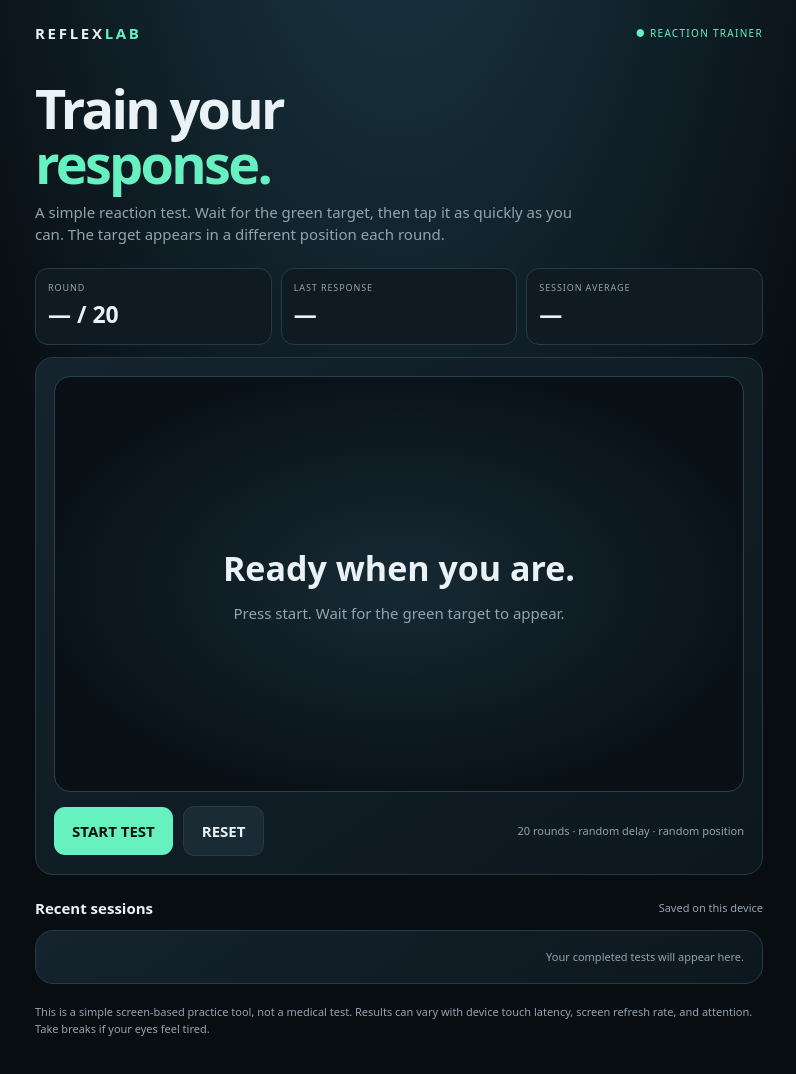
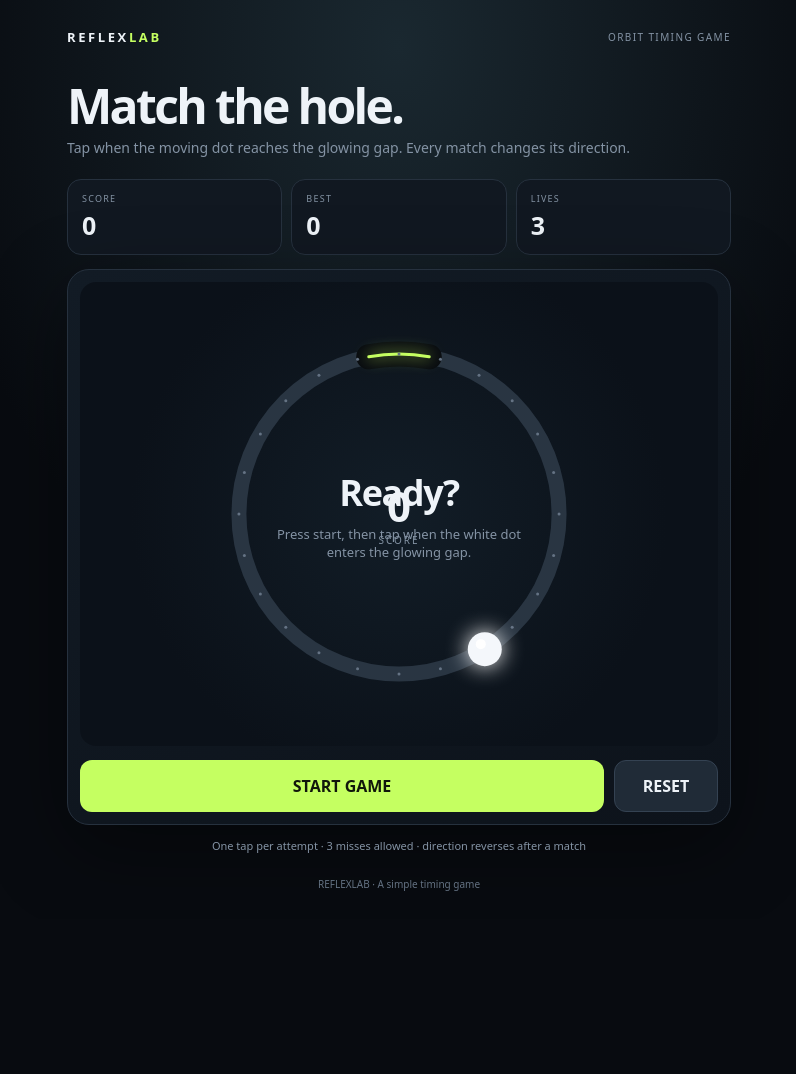
Before and after one commit to imthejatin-star/ReflexLab, a website: page index.html in a window 1280 px wide. Shown: the whole page, without its empty margins (241-1037 px from the left). After the commit the page ends 919 px from the top, so only its background shows below. Drawn offline with Linux system fonts and the light colour scheme.

Commit message:
Rebuild ReflexLab as a simple Match Hole game

```diff
--- a/index.html
+++ b/index.html
@@ -3,164 +3,150 @@
 <head>
 <meta charset="utf-8">
 <meta name="viewport" content="width=device-width,initial-scale=1,viewport-fit=cover">
-<meta name="theme-color" content="#080d12">
-<meta name="description" content="A simple visual reaction training app.">
-<link rel="manifest" href="manifest.webmanifest">
-<title>ReflexLab — Reaction Trainer</title>
+<meta name="theme-color" content="#080b10">
+<meta name="description" content="A simple orbit timing game. Match the moving dot with the hole.">
+<link rel="manifest" href="./manifest.webmanifest">
+<title>ReflexLab — Match Hole</title>
 <style>
-:root{color-scheme:dark;--bg:#080d12;--panel:#111b24;--line:#263b47;--text:#eaf2f6;--muted:#91a5b0;--mint:#67f0c0;--amber:#ffca73;--red:#ff777e}
+:root{color-scheme:dark;--bg:#080b10;--panel:#111821;--line:#26313e;--text:#eef3f8;--muted:#8493a4;--lime:#c5ff61;--red:#ff737b}
 *{box-sizing:border-box}
-body{margin:0;min-height:100vh;background:radial-gradient(ellipse at 50% -20%,#1b3946 0,transparent 55%),var(--bg);color:var(--text);font:15px/1.5 system-ui,-apple-system,Segoe UI,sans-serif}
-button{font:inherit;cursor:pointer}
-button:focus-visible{outline:2px solid var(--mint);outline-offset:3px}
-main{width:min(760px,100%);margin:auto;padding:22px 16px 42px}
-header{display:flex;justify-content:space-between;align-items:center}
-.brand{font-size:15px;font-weight:900;letter-spacing:.18em}.brand span{color:var(--mint)}
-.status{font-size:10px;letter-spacing:.13em;color:var(--mint)}
-h1{font-size:clamp(34px,8vw,54px);line-height:1.02;letter-spacing:-.05em;margin:36px 0 10px}
-.lead{color:var(--muted);max-width:560px;margin:0 0 22px}
-.panel{background:linear-gradient(145deg,#14232d,#0d171e);border:1px solid var(--line);border-radius:18px;padding:18px}
-.stats{display:grid;grid-template-columns:repeat(3,1fr);gap:9px;margin:12px 0}
-.stat{background:#101a22;border:1px solid var(--line);border-radius:13px;padding:12px}
-.stat small{display:block;color:var(--muted);font-size:9px;letter-spacing:.1em;text-transform:uppercase}
-.stat b{display:block;font-size:23px;font-variant-numeric:tabular-nums;margin-top:3px}
-.arena{height:min(52vh,430px);min-height:290px;position:relative;overflow:hidden;border:1px solid #2a414d;border-radius:16px;background:radial-gradient(ellipse at center,#162a34,#091117 75%);touch-action:manipulation;user-select:none}
-.message{position:absolute;inset:0;display:grid;place-content:center;text-align:center;padding:24px;color:var(--muted);pointer-events:none}
-.message strong{display:block;color:var(--text);font-size:clamp(24px,5vw,34px);margin-bottom:8px}
-.target{position:absolute;display:none;width:72px;height:72px;border:0;border-radius:50%;padding:0;background:radial-gradient(circle at 35% 30%,#e4fff6 0,#67f0c0 43%,#168d70 100%);box-shadow:0 0 0 9px #67f0c01c,0 0 34px #67f0c080;transform:translate(-50%,-50%);touch-action:manipulation;z-index:2}
-.target:active{filter:brightness(1.15)}
-.controls{display:flex;gap:10px;align-items:center;flex-wrap:wrap;margin-top:14px}
-.primary,.secondary{border:0;border-radius:11px;padding:13px 18px;font-weight:850}
-.primary{background:var(--mint);color:#06130f}.secondary{background:#1b2b36;border:1px solid var(--line);color:var(--text)}
-.primary:disabled{opacity:.4;cursor:not-allowed}
-.hint{color:var(--muted);font-size:11px;margin-left:auto}
-.history{display:grid;gap:8px;margin-top:10px}
-.history-row{display:flex;justify-content:space-between;gap:12px;padding:9px 0;border-bottom:1px solid var(--line);font-size:12px}
-.note{font-size:11px;color:var(--muted);margin-top:20px}
-@media(max-width:520px){main{padding:17px 12px 32px}.stats{gap:6px}.stat{padding:10px}.stat b{font-size:20px}.target{width:68px;height:68px}.hint{width:100%;margin:0}}
+html,body{margin:0;min-height:100%;background:var(--bg);color:var(--text);font-family:system-ui,-apple-system,Segoe UI,sans-serif}
+body{min-height:100svh;background:radial-gradient(ellipse at 50% 5%,#1a2830 0,transparent 52%),var(--bg);display:flex;justify-content:center}
+main{width:min(720px,100%);min-height:100svh;padding:clamp(16px,4vw,28px);display:flex;flex-direction:column}
+header{display:flex;align-items:center;justify-content:space-between;gap:12px}
+.brand{font-weight:900;letter-spacing:.2em;font-size:13px}.brand span{color:var(--lime)}
+.tag{font-size:10px;letter-spacing:.14em;color:var(--muted)}
+h1{font-size:clamp(32px,7vw,48px);line-height:1;margin:36px 0 8px;letter-spacing:-.055em}
+.sub{color:var(--muted);font-size:14px;margin:0 0 22px}
+.scorebar{display:grid;grid-template-columns:1fr 1fr 1fr;gap:9px;margin-bottom:14px}
+.stat{background:#111821;border:1px solid var(--line);border-radius:14px;padding:12px 14px}
+.stat small{display:block;color:var(--muted);font-size:9px;letter-spacing:.14em;text-transform:uppercase}
+.stat b{display:block;font-size:25px;font-variant-numeric:tabular-nums;margin-top:3px}
+.gamebox{background:linear-gradient(150deg,#121b25,#0d131b);border:1px solid var(--line);border-radius:22px;padding:12px;box-shadow:0 24px 80px #0006}
+.stage{width:100%;aspect-ratio:1/1;max-height: min(58svh,480px);margin:auto;position:relative;border-radius:16px;overflow:hidden;background:radial-gradient(circle,#121d27 0,#0b1119 68%);touch-action:manipulation;user-select:none}
+canvas{width:100%;height:100%;display:block;touch-action:manipulation}
+.overlay{position:absolute;inset:0;display:grid;place-content:center;text-align:center;padding:26px;pointer-events:none}
+.overlay strong{font-size:clamp(25px,6vw,36px);letter-spacing:-.04em}
+.overlay span{color:var(--muted);font-size:13px;margin-top:8px;max-width:260px}
+.controls{display:flex;gap:10px;margin-top:14px}
+button{font:inherit;cursor:pointer;border:0;border-radius:12px;padding:14px 18px;font-weight:850}
+.primary{background:var(--lime);color:#11170b;flex:1}
+.secondary{background:#202b37;border:1px solid #344252;color:var(--text);min-width:104px}
+button:focus-visible{outline:2px solid var(--lime);outline-offset:3px}
+.tip{text-align:center;color:var(--muted);font-size:11px;margin:13px 0 0}
+footer{margin-top:auto;padding-top:24px;color:#647283;font-size:10px;text-align:center}
+@media(max-height:720px){h1{margin-top:22px}.sub{margin-bottom:14px}.stage{max-height:48svh}.stat{padding:9px 12px}.stat b{font-size:21px}}
 </style>
 </head>
 <body>
 <main>
-<header><div class="brand">REFLEX<span>LAB</span></div><div class="status">● REACTION TRAINER</div></header>
-<h1>Train your<br><span style="color:var(--mint)">response.</span></h1>
-<p class="lead">A simple reaction test. Wait for the green target, then tap it as quickly as you can. The target appears in a different position each round.</p>
-<section class="stats">
- <div class="stat"><small>Round</small><b id="round">— / 20</b></div>
- <div class="stat"><small>Last response</small><b id="last">—</b></div>
- <div class="stat"><small>Session average</small><b id="average">—</b></div>
+<header><div class="brand">REFLEX<span>LAB</span></div><div class="tag">ORBIT TIMING GAME</div></header>
+<h1>Match the hole.</h1>
+<p class="sub">Tap when the moving dot reaches the glowing gap. Every match changes its direction.</p>
+<section class="scorebar">
+ <div class="stat"><small>Score</small><b id="score">0</b></div>
+ <div class="stat"><small>Best</small><b id="best">0</b></div>
+ <div class="stat"><small>Lives</small><b id="lives">3</b></div>
 </section>
-<section class="panel">
- <div class="arena" id="arena">
-  <div class="message" id="message"><div><strong>Ready when you are.</strong>Press start. Wait for the green target to appear.</div></div>
-  <button class="target" id="target" type="button" aria-label="Tap the green target"></button>
+<section class="gamebox">
+ <div class="stage" id="stage">
+  <canvas id="game" aria-label="Circular timing game"></canvas>
+  <div class="overlay" id="overlay"><strong id="headline">Ready?</strong><span id="instruction">Press start, then tap when the white dot enters the glowing gap.</span></div>
  </div>
  <div class="controls">
-  <button class="primary" id="start" type="button">START TEST</button>
+  <button class="primary" id="start" type="button">START GAME</button>
   <button class="secondary" id="reset" type="button">RESET</button>
-  <span class="hint" id="hint">20 rounds · random delay · random position</span>
  </div>
 </section>
-<section style="margin-top:22px">
- <div style="display:flex;justify-content:space-between;align-items:center"><b>Recent sessions</b><span class="hint">Saved on this device</span></div>
- <div class="panel history" id="history"><div class="hint">Your completed tests will appear here.</div></div>
-</section>
-<p class="note">This is a simple screen-based practice tool, not a medical test. Results can vary with device touch latency, screen refresh rate, and attention. Take breaks if your eyes feel tired.</p>
+<p class="tip" id="tip">One tap per attempt · 3 misses allowed · direction reverses after a match</p>
+<footer>REFLEXLAB · A simple timing game</footer>
 </main>
 <script>
 (()=>{
 'use strict';
+const canvas=document.getElementById('game'),ctx=canvas.getContext('2d');
 const $=id=>document.getElementById(id);
-const KEY='reflexlab-simple-v1';
-const TOTAL=20;
-let running=false,waiting=false,round=0,startedAt=0,waitTimer=null,timeoutTimer=null,times=[];
-let history=[];
-try{history=JSON.parse(localStorage.getItem(KEY)||'[]');if(!Array.isArray(history))history=[]}catch{history=[]}
-const average=a=>a.length?Math.round(a.reduce((x,y)=>x+y,0)/a.length):0;
-function saveHistory(){try{localStorage.setItem(KEY,JSON.stringify(history.slice(-20)))}catch{}}
-function renderHistory(){
- $('history').innerHTML=history.length?history.slice(-6).reverse().map(x=>'<div class="history-row"><span>'+escapeText(x.date)+'</span><b>'+x.average+' ms average · '+x.best+' ms best</b></div>').join(''):'<div class="hint">Your completed tests will appear here.</div>';
+const STORE='reflexlab-match-hole-best-v1';
+let active=false,score=0,lives=3,best=0,angle=0,direction=1,speed=2.15,target=-Math.PI/2,last=0,feedback='',feedbackUntil=0;
+try{best=Number(localStorage.getItem(STORE))||0}catch{}
+$('best').textContent=best;
+const TAU=Math.PI*2,WINDOW=.19;
+const norm=a=>Math.atan2(Math.sin(a),Math.cos(a));
+function resize(){
+ const r=canvas.getBoundingClientRect(),dpr=Math.min(window.devicePixelRatio||1,2);
+ canvas.width=Math.max(1,Math.round(r.width*dpr));canvas.height=Math.max(1,Math.round(r.height*dpr));
+ ctx.setTransform(dpr,0,0,dpr,0,0);
 }
-function escapeText(s){return String(s).replace(/[&<>"']/g,c=>({'&':'&amp;','<':'&lt;','>':'&gt;','"':'&quot;',"'":'&#39;'}[c]))}
-function setMessage(title,detail){
- $('message').style.display='grid';
- $('message').innerHTML='<div><strong>'+title+'</strong>'+detail+'</div>';
+function randomTarget(old){
+ let a=old;
+ for(let i=0;i<12&&Math.abs(norm(a-old))<.9;i++)a=Math.random()*TAU-Math.PI;
+ return a;
 }
-function clearTimers(){clearTimeout(waitTimer);clearTimeout(timeoutTimer);waitTimer=null;timeoutTimer=null}
-function updateStats(last='—'){
- $('round').textContent=running?round+' / '+TOTAL:'— / '+TOTAL;
- $('last').textContent=last;
- $('average').textContent=times.length?average(times)+' ms':'—';
+function stats(){
+ $('score').textContent=score;$('best').textContent=best;$('lives').textContent=lives;
 }
-function startTest(){
- clearTimers();running=true;waiting=false;round=0;times=[];
- $('start').disabled=true;$('start').textContent='TEST RUNNING';
- $('target').style.display='none';updateStats();nextRound();
+function message(title,detail){
+ $('headline').textContent=title;$('instruction').textContent=detail;$('overlay').style.display='grid';
 }
-function nextRound(){
- if(!running)return;
- if(round>=TOTAL){finishTest();return}
- round++;waiting=false;$('target').style.display='none';updateStats();
- setMessage('Get ready…','Wait for the green target. Do not tap before it appears.');
- const delay=850+Math.random()*1900;
- waitTimer=setTimeout(()=>{
-  if(!running)return;
-  const arena=$('arena'),target=$('target');
-  const margin=48;
-  const x=margin+Math.random()*Math.max(1,arena.clientWidth-margin*2);
-  const y=margin+Math.random()*Math.max(1,arena.clientHeight-margin*2);
-  target.style.left=x+'px';target.style.top=y+'px';
-  $('message').style.display='none';
-  target.style.display='block';
-  waiting=true;startedAt=performance.now();
-  timeoutTimer=setTimeout(()=>{
-   if(!running||!waiting)return;
-   waiting=false;target.style.display='none';
-   setMessage('Too slow','That round timed out. Preparing the next one.');
-   updateStats('Miss');
-   waitTimer=setTimeout(nextRound,700);
-  },2500);
- },delay);
-}
-function hitTarget(event){
- event.preventDefault();event.stopPropagation();
- if(!running||!waiting)return;
- const elapsed=Math.round(performance.now()-startedAt);
- waiting=false;clearTimeout(timeoutTimer);
- $('target').style.display='none';times.push(elapsed);
- updateStats(elapsed+' ms');
- setMessage(elapsed+' ms','Response recorded. Next target coming up.');
- waitTimer=setTimeout(nextRound,650);
-}
-function finishTest(){
- running=false;waiting=false;clearTimers();$('target').style.display='none';
- const avg=average(times),best=times.length?Math.min(...times):0;
- const date=new Date().toLocaleDateString();
- history.push({date,average:avg,best,completed:times.length});
- saveHistory();renderHistory();
- $('start').disabled=false;$('start').textContent='RUN AGAIN';
- $('round').textContent=TOTAL+' / '+TOTAL;
- setMessage('Test complete',times.length+' successful taps · '+avg+' ms average · '+best+' ms best.');
- $('hint').textContent=times.length+' successful taps out of '+TOTAL;
+function start(){
+ score=0;lives=3;speed=2.15;direction=Math.random()<.5?1:-1;
+ target=-Math.PI/2;angle=target+Math.PI*.82;active=true;feedback='';stats();
+ $('overlay').style.display='none';$('start').textContent='PLAYING…';$('start').disabled=true;
 }
 function reset(){
- clearTimers();running=false;waiting=false;round=0;times=[];
- $('target').style.display='none';$('start').disabled=false;$('start').textContent='START TEST';
- $('hint').textContent='20 rounds · random delay · random position';
- setMessage('Ready when you are.','Press start. Wait for the green target to appear.');
- updateStats();
+ active=false;score=0;lives=3;speed=2.15;direction=1;target=-Math.PI/2;angle=target+Math.PI*.82;
+ stats();$('start').disabled=false;$('start').textContent='START GAME';
+ message('Ready?','Press start, then tap when the white dot enters the glowing gap.');
 }
-$('start').addEventListener('click',startTest);
+function tap(){
+ if(!active)return;
+ const delta=Math.abs(norm(angle-target));
+ if(delta<=WINDOW){
+  score++;direction*=-1;speed=Math.min(4.2,speed+.075);
+  const old=target;target=randomTarget(old);
+  feedback='MATCH!';feedbackUntil=performance.now()+650;
+  if(score>best){best=score;try{localStorage.setItem(STORE,String(best))}catch{}}
+ }else{
+  lives--;feedback='MISS';feedbackUntil=performance.now()+650;
+  if(lives<=0){
+   active=false;$('start').disabled=false;$('start').textContent='PLAY AGAIN';
+   message('Game over','You scored '+score+'. Press play again to try for a new best.');
+  }
+ }
+ stats();
+}
+function draw(now){
+ const w=canvas.clientWidth,h=canvas.clientHeight,cx=w/2,cy=h/2,r=Math.min(w,h)*.345;
+ ctx.clearRect(0,0,w,h);
+ // Subtle orbit guides
+ ctx.beginPath();ctx.arc(cx,cy,r,0,TAU);ctx.strokeStyle='#293542';ctx.lineWidth=15;ctx.stroke();
+ // Hole: a dark cut-out with a soft lime edge
+ ctx.beginPath();ctx.arc(cx,cy,r,target-WINDOW,target+WINDOW);ctx.strokeStyle='#080b10';ctx.lineWidth=25;ctx.lineCap='round';ctx.stroke();
+ ctx.beginPath();ctx.arc(cx,cy,r,target-WINDOW,target+WINDOW);ctx.strokeStyle='#c5ff61';ctx.lineWidth=3;ctx.shadowColor='#c5ff61';ctx.shadowBlur=15;ctx.stroke();ctx.shadowBlur=0;
+ // Tiny orbit markers
+ for(let i=0;i<24;i++){
+  const a=i*TAU/24,x=cx+Math.cos(a)*r,y=cy+Math.sin(a)*r;
+  ctx.beginPath();ctx.arc(x,y,1.5,0,TAU);ctx.fillStyle='#657384';ctx.fill();
+ }
+ // Moving dot
+ const x=cx+Math.cos(angle)*r,y=cy+Math.sin(angle)*r;
+ ctx.beginPath();ctx.arc(x,y,17,0,TAU);ctx.fillStyle='#f4f7fb';ctx.shadowColor='#fff';ctx.shadowBlur=22;ctx.fill();ctx.shadowBlur=0;
+ ctx.beginPath();ctx.arc(x-4,y-5,5,0,TAU);ctx.fillStyle='#fff';ctx.fill();
+ // Center score
+ ctx.textAlign='center';ctx.textBaseline='middle';ctx.fillStyle='#eef3f8';ctx.font='800 42px system-ui';ctx.fillText(String(score),cx,cy-4);
+ ctx.fillStyle='#8493a4';ctx.font='10px system-ui';ctx.letterSpacing='2px';ctx.fillText('SCORE',cx,cy+27);ctx.letterSpacing='0px';
+ if(feedback&&now<feedbackUntil){
+  ctx.fillStyle=feedback==='MATCH!'?'#c5ff61':'#ff737b';ctx.font='800 12px system-ui';ctx.fillText(feedback,cx,cy+r*.62);
+ }else if(feedback){feedback=''}
+ if(active)angle=(angle+direction*speed*(1/60))%TAU;
+ requestAnimationFrame(draw);
+}
+$('start').addEventListener('click',start);
 $('reset').addEventListener('click',reset);
-$('target').addEventListener('pointerdown',hitTarget);
-$('arena').addEventListener('pointerdown',()=>{
- if(running&&!waiting){
-  clearTimeout(waitTimer);clearTimeout(timeoutTimer);running=false;$('start').disabled=false;$('start').textContent='TRY AGAIN';
-  $('target').style.display='none';setMessage('Early tap','You tapped before the target appeared. Start again and wait for green.');
-  $('hint').textContent='Wait until the green target appears.';
- }
-});
-renderHistory();updateStats();
+canvas.addEventListener('pointerdown',e=>{e.preventDefault();tap()},{passive:false});
+window.addEventListener('resize',resize);
+resize();reset();requestAnimationFrame(draw);
+if('serviceWorker'in navigator)window.addEventListener('load',()=>navigator.serviceWorker.register('./sw.js').catch(()=>{}));
 })();
 </script>
 </body>
```
